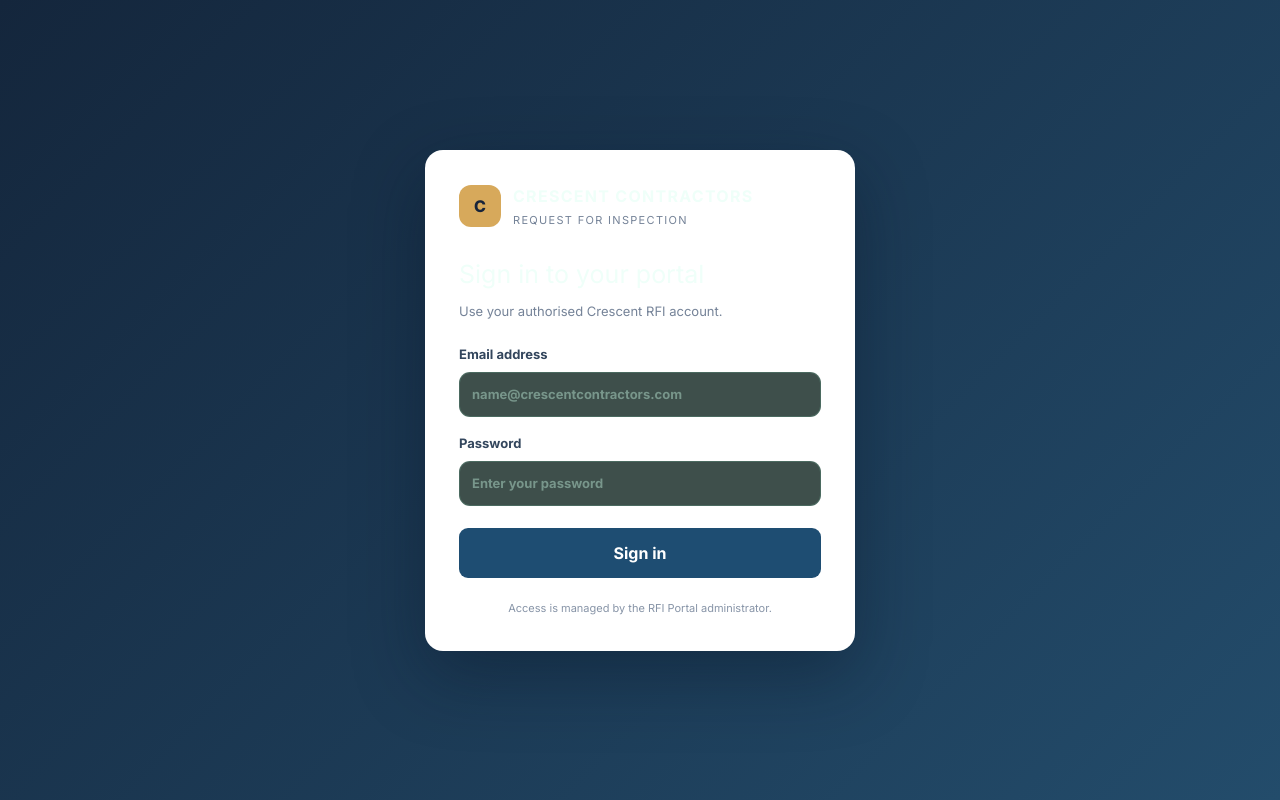
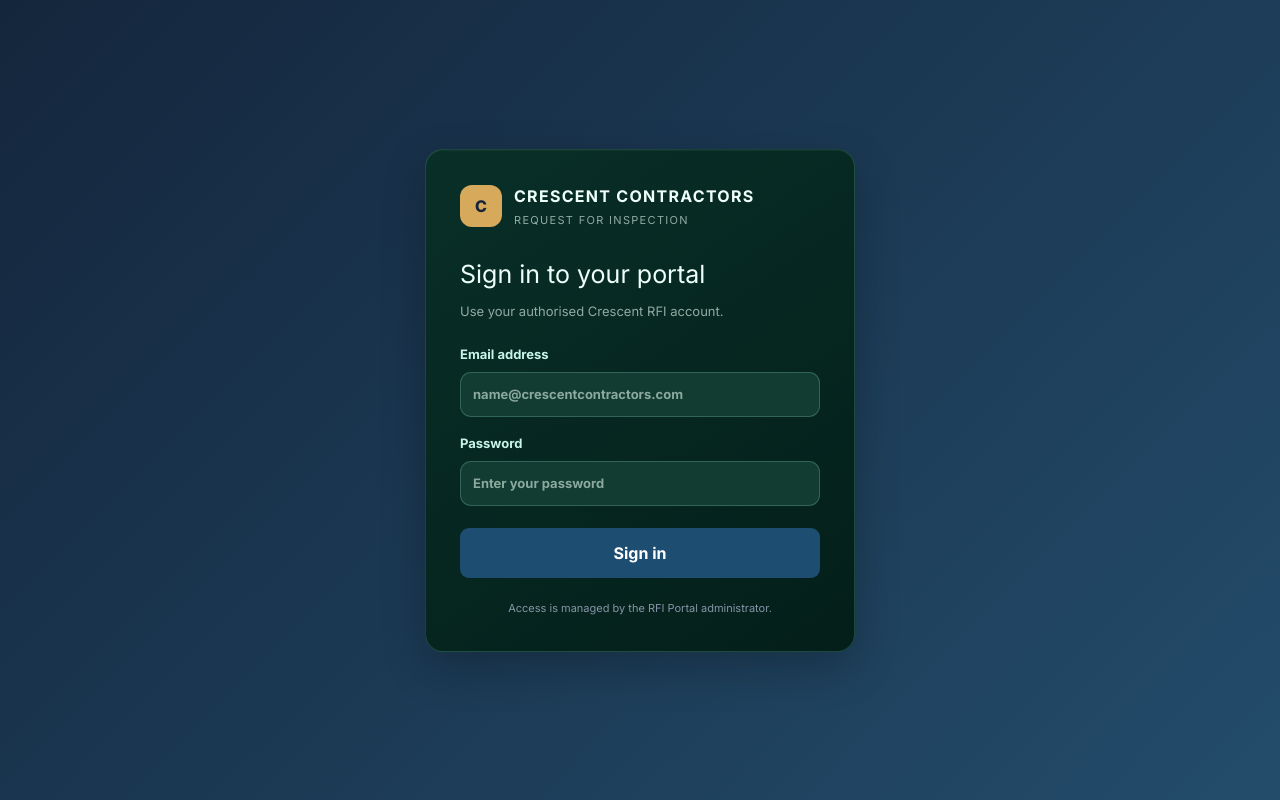
Before and after one commit to haquepm/Crescent-RFI-Portal, a Next.js app: page /login in a window 1280 px wide. Built offline with nearby package versions, Linux system fonts and the light colour scheme.

Commit message:
Apply emerald theme consistently to all portal form surfaces

```diff
--- a/src/app/globals.css
+++ b/src/app/globals.css
@@ -127,3 +127,18 @@ a{color:#71e7cd}hr{border-color:var(--line)!important}
 .main header .primary{display:inline-flex;align-items:center;justify-content:center;gap:8px;min-height:48px;height:48px;padding:0 22px!important;font-size:16px;line-height:1.2;white-space:nowrap;flex:0 0 auto}
 .main header .primary svg{flex:0 0 auto;margin:0!important}
 @media(max-width:600px){.main header .primary{min-height:44px;height:44px;padding:0 14px!important;font-size:13px}}
+
+
+/* Global dark-emerald form and surface consistency — remove legacy white panels */
+:root{--app-bg:#031713;--panel:#06241e;--panel-raised:#0a3027;--field-bg:#123b32;--mint:#14e2bd;--lime:#c9ed38;--ink:#effff9;--muted:#91aaa2;--line:rgba(142,198,178,.18)}
+form,.form-panel,.form-card,.mobile-form{background:linear-gradient(145deg,rgba(9,48,39,.97),rgba(4,30,24,.98))!important;color:#effff9!important;border:1px solid rgba(106,192,161,.22)!important;box-shadow:0 16px 44px rgba(0,0,0,.24),inset 0 1px 0 rgba(210,255,235,.045)!important}
+label,legend{color:#c8f5e8!important}
+input:not([type="checkbox"]):not([type="radio"]),select,textarea,.field{background:#123b32!important;color:#effff9!important;border:1px solid rgba(118,190,162,.32)!important}
+input::placeholder,textarea::placeholder{color:#8ba99e!important;opacity:1}
+input[type="checkbox"],input[type="radio"]{accent-color:#14e2bd}
+input[type="datetime-local"]{color-scheme:dark}
+button:disabled{opacity:.55;cursor:not-allowed}
+form section>div>label,[class*="checklist"] label{background:rgba(13,57,46,.55)!important;border-color:rgba(118,190,162,.22)!important;color:#eafff6!important}
+[style*="background: rgb(255, 255, 255)"],[style*="background:#fff"],[style*="background: #fff"],[style*="background:white"],[style*="background: white"]{background:linear-gradient(145deg,rgba(9,48,39,.97),rgba(4,30,24,.98))!important;color:#effff9!important;border-color:rgba(106,192,161,.22)!important}
+[style*="color: rgb(30, 77, 114)"],[style*="color: #1e4d72"],[style*="color: rgb(117, 131, 152)"],[style*="color: #758398"]{color:#91aaa2!important}
+@media(max-width:900px){form.mobile-form{margin:12px!important;padding:16px!important}}
```
